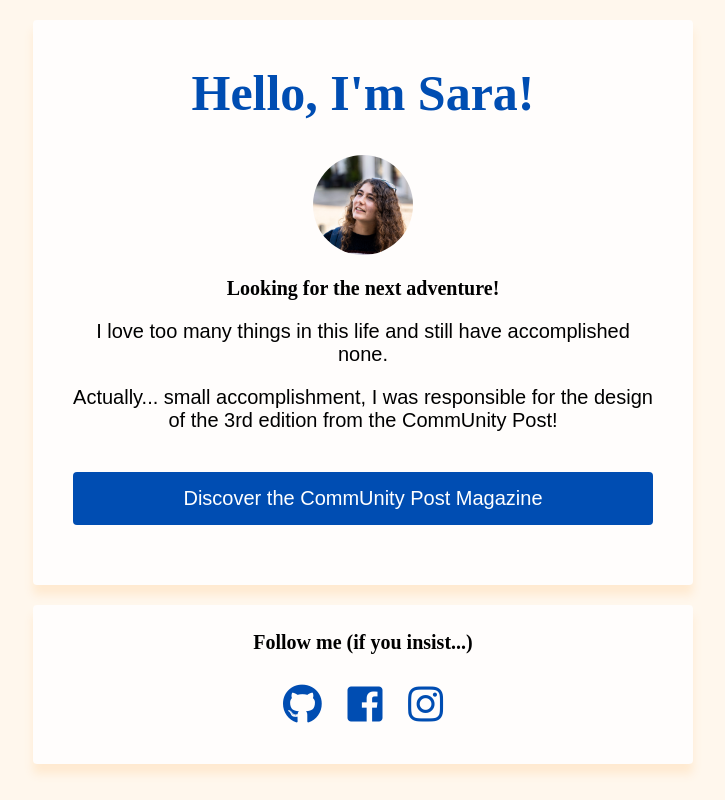
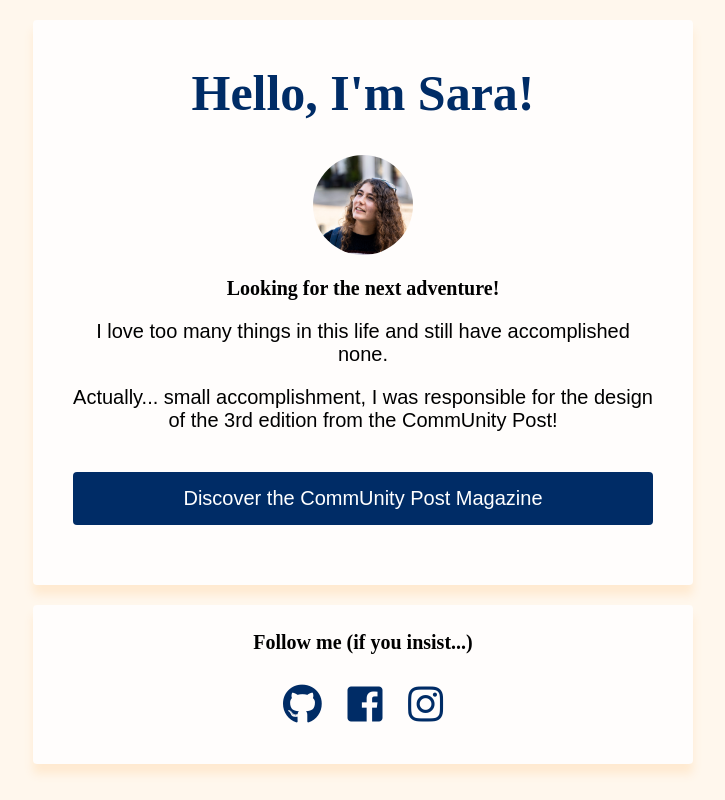
Before and after one commit to arieivs/profile, a plain HTML site: page index.html in a window 1280 px wide. Shown: the whole page, without its empty margins (277-1002 px from the left). Drawn offline with Linux system fonts and the light colour scheme; a web font is replaced by a local one.

Commit message:
changed buttons colors

```diff
--- a/style.css
+++ b/style.css
@@ -7,7 +7,7 @@ body {
 h1 {
   font-family: "Fredericka the Great", serif;
   font-size: 50px;
-  color: rgb(0, 77, 178);
+  color: rgb(0, 44, 102);
 }
 
 h2 {
@@ -16,12 +16,12 @@ h2 {
 }
 
 a {
-  color: rgb(0, 77, 178);
+  color: rgb(0, 44, 102);
   text-decoration: none;
 }
 
 a:hover {
-  color: black;
+  color: rgb(0, 77, 178);
 }
 
 .container {
@@ -51,20 +51,16 @@ a:hover {
 }
 
 .btn-blue {
-  background-color: rgb(0, 77, 178);
+  background-color: rgb(0, 44, 102);
   padding: 15px 20px;
   border-radius: 4px;
 }
 
 .btn-blue:hover {
-  background-color: black;
+  background-color: rgb(0, 77, 178);
 }
 
 .btn-blue a {
-  color: white;
-}
-
-.btn-blue a:hover {
   color: white;
 }
 
```
